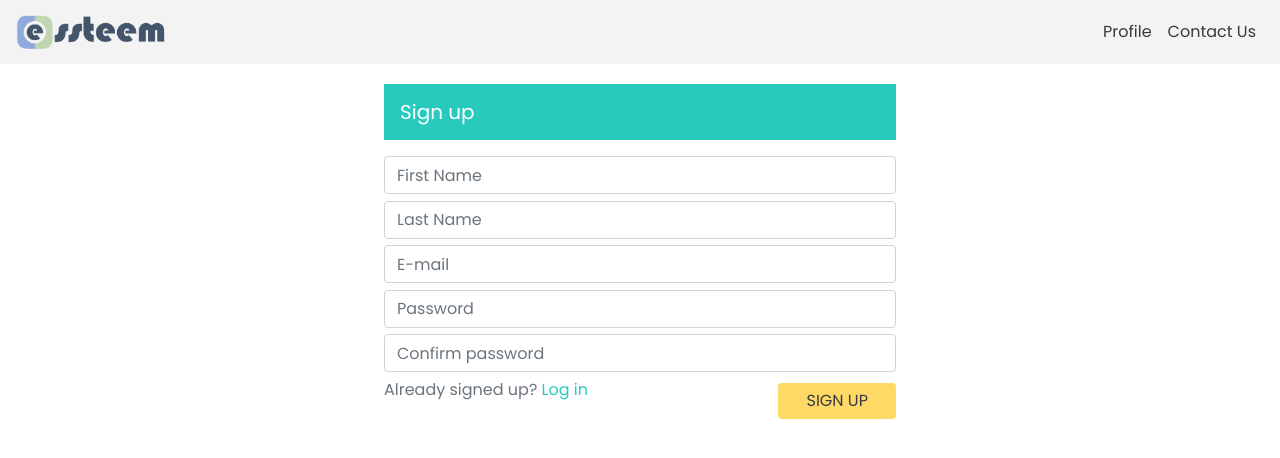
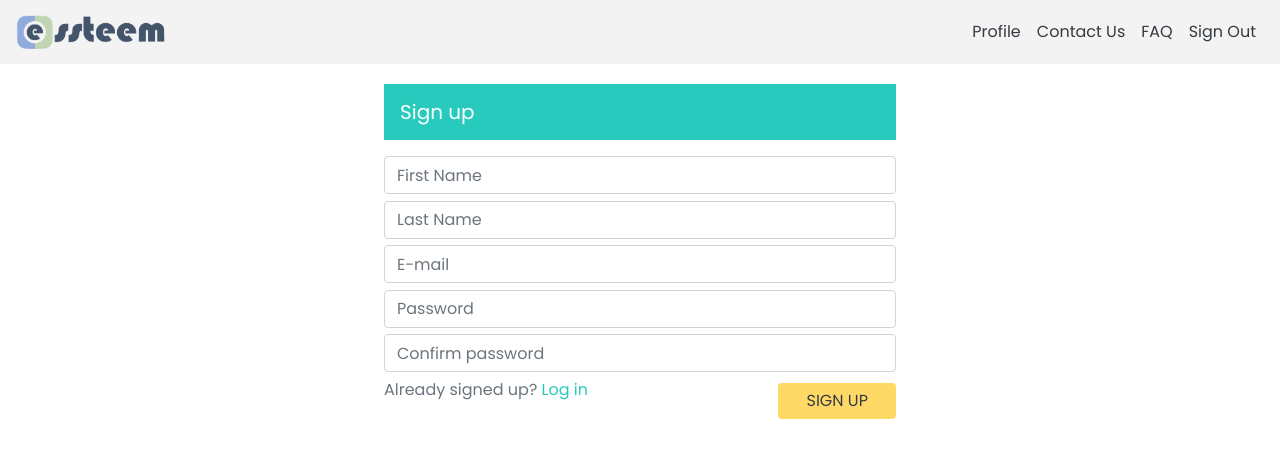
Before and after one commit to esteemcode/equalithon, a React (Create React App) app: page / in a window 1280 px wide. Shown: the top 458 px of the page. Built offline with nearby package versions, Linux system fonts and the light colour scheme.

Commit message:
updated nav items

```diff
--- a/src/components/landingPage/navigation/Navigation.jsx
+++ b/src/components/landingPage/navigation/Navigation.jsx
@@ -20,6 +20,8 @@ const Navigation = () => {
                 <Nav>
                 <Nav.Link href="profile" className="text-dark">Profile</Nav.Link>
                 <Nav.Link href="contact" className="text-dark">Contact Us</Nav.Link>
+                <Nav.Link href="profile" className="text-dark">FAQ</Nav.Link>
+                <Nav.Link href="contact" className="text-dark">Sign Out</Nav.Link>
                 </Nav>
             </Navbar.Collapse>
         </Navbar>
```
